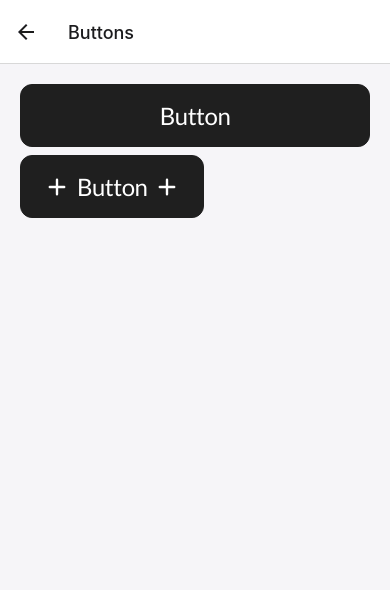
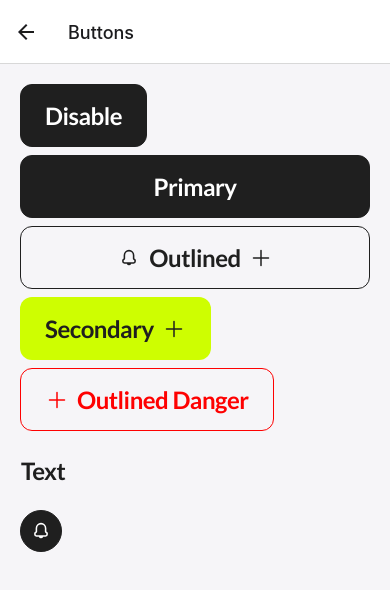
Before and after one commit to daviduzago/budgie, a React Native app: screen /Buttons in a window 390 px wide. Shown: the top 590 px of the page. Built offline with nearby package versions, Linux system fonts and the light colour scheme.

Commit message:
Icon component and Button finishup

```diff
--- a/components/Button.js
+++ b/components/Button.js
@@ -18,7 +18,7 @@ import {View, Pressable} from 'react-native'
 import Spacer from '../utils/Spacer'
 import Typography from './Typography'
 import colors from '../utils/colors'
-import {IconContext} from 'react-icons'
+import Icon from "./Icon/Index"
 
 function ButtonActual(props) {
     const {variant, textVariant, borderColor, onPress, shape, fullWidth = false, iconLeft, iconRight} = props
@@ -29,7 +29,7 @@ function ButtonActual(props) {
     let border = borderColor || background
     let lrPadding = 24
     let tbPadding = 16
-    let iconSize = props.iconSize || 16
+    let iconSize = props.iconSize || 24
 
     if (props.style && props.style.padding === 0) {
         tbPadding = 0
@@ -37,20 +37,25 @@ function ButtonActual(props) {
     }
 
     if (variant === 'secondary') {
-        background = props.background || theme.colors.background50
-        color = theme.colors.primary500
+        background = props.background || colors.accent
+        color = colors.grayPrimary
         border = 'transparent'
     }
     if (variant === 'outlined') {
         background = 'transparent'
-        color = theme.colors.primary500
-        border = borderColor || theme.colors.primary500
+        color = colors.grayPrimary
+        border = borderColor || colors.grayPrimary
+    }
+    if (variant === 'outlined-danger') {
+        background = 'transparent'
+        color = colors.danger
+        border = borderColor || colors.danger
     }
 
     if (variant === 'text') {
         background = 'transparent'
         border = background
-        color = theme.colors.primary500
+        color = colors.grayPrimary
         lrPadding = 0
     }
     if (shape === 'circle') {
@@ -58,25 +63,25 @@ function ButtonActual(props) {
         tbPadding = 8
     }
 
-    if (shape === 'circle' && !props.iconTop) {
+    if (shape === 'circle') {
         title = ''
     }
 
     if (props.color) {
         color = props.color
     }
-    /* if (props.disabled) {
+    if (props.disabled) {
         if (variant !== 'text' && variant !== 'outlined') {
-            background = theme.colors.background50
+            background = colors.gray2
         }
-        color = theme.colors.gray500
+        color = colors.grayPrimary
         if (border) {
-            border = theme.colors.gray500
+            border = colors.gray2
         }
         if (variant === 'text') {
             border = ''
         }
-    } */
+    }
 
     return (
         <Pressable
@@ -113,15 +118,17 @@ function ButtonActual(props) {
             >
                 {!!props.iconLeft && (
                     <>
-                        <IconContext.Provider value={{size: 24, color: color}}>
-                            {iconLeft}
-                        </IconContext.Provider>
+                        <Icon
+                            {...(typeof props.iconLeft === 'string'
+                                ? {name: props.iconLeft, color: color || colors.black, size: iconSize}
+                                : {...{color: color || colors.black, size: iconSize}, ...props.iconLeft})}
+                        />
                         {!!title && <Spacer />}
                     </>
                 )}
 
                 {!!title && (
-                    <Typography variant={textVariant || 'heading2'} normal color={color} style={{...(props.textStyle || {})}}>
+                    <Typography variant={textVariant || 'heading2'} color={color} style={{...(props.textStyle || {})}}>
                         {title}
                     </Typography>
                 )}
@@ -129,9 +136,11 @@ function ButtonActual(props) {
                 {!!props.iconRight && (
                     <>
                         {!!title && <Spacer />}
-                        <IconContext.Provider value={{size: 24, color: color}}>
-                            {iconRight}
-                        </IconContext.Provider>
+                        <Icon
+                            {...(typeof props.iconRight === 'string'
+                                ? {name: props.iconRight, color: color || colors.black, size: iconSize}
+                                : {...{color: color || colors.black, size: iconSize}, ...props.iconRight})}
+                        />
                     </>
                 )}
             </View>
--- /dev/null
+++ b/components/Icon/Index.js
@@ -0,0 +1,106 @@
+/**
+ * Icon
+ * @name Icon
+ * @property {string} name - name of the icon
+ * @property {string} color - Color to override from theme default.
+ * @property {string} size - Size in pixels for the icon.
+ */
+
+import React from 'react'
+import {View} from 'react-native'
+import colors from "../../utils/colors"
+import Svg, {Circle, Path, Defs, ClipPath, G, LinearGradient, Stop} from 'react-native-svg'
+
+const ourIcons = {
+    /* Example: (props) => <Example {...props} />, */
+    bell: (props) => (
+        <SvgIcon {...props} viewBox="0 0 24 25" fill={props.color}>
+            <Path
+                fillRule="evenodd"
+                clipRule="evenodd"
+                d="M12 4a5.6 5.6 0 0 0-5.6 5.6v3.506l-.358.178a2.247 2.247 0 0 0-1.242 2.01V16a2.4 2.4 0 0 0 2.4 2.4h2.536a2.401 2.401 0 0 0 4.527 0H16.8a2.4 2.4 0 0 0 2.4-2.4v-.706c0-.85-.481-1.629-1.242-2.01l-.358-.178V9.6A5.6 5.6 0 0 0 12 4ZM8 9.6a4 4 0 1 1 8 0v3.779c0 .438.247.84.64 1.035l.602.301c.22.11.358.334.358.58V16a.8.8 0 0 1-.8.8H7.2a.8.8 0 0 1-.8-.8v-.706c0-.245.138-.469.358-.579l.602-.3c.392-.197.64-.598.64-1.036v-3.78Z"
+            />
+        </SvgIcon>
+    ),
+    plus: (props) => (
+        <SvgIcon {...props} viewBox="0 0 24 24" fill={props.color}>
+            <Path
+                fillRule="evenodd"
+                clipRule="evenodd"
+                d="M12 3.75a.75.75 0 01.75.75v6.75h6.75a.75.75 0 010 1.5h-6.75v6.75a.75.75 0 01-1.5 0v-6.75H4.5a.75.75 0 010-1.5h6.75V4.5a.75.75 0 01.75-.75z"
+            />
+        </SvgIcon>
+    ),
+}
+
+function SvgIcon(props) {
+    const {size = 24, svgWidth = 24, svgHeight = 24} = props
+    const ratio = svgWidth / svgHeight
+    let autoColor =
+        props.fill === 'currentColor' || props.fill === 'currentColor'
+            ? null
+            : props.color && colors[props.fill]
+                ? colors[props.fill]
+                : props.fill
+                    ? props.fill
+                    : null
+
+    return (
+        <Svg width={size} height={size * ratio} fill={autoColor} xmlns="http://www.w3.org/2000/svg" {...props}>
+            {props.children}
+        </Svg>
+    )
+}
+
+function RenderIcon(props) {
+    if (ourIcons[props.name]) {
+        return ourIcons[props.name](props)
+    } else {
+        console.warn('missing icon', props.name || 'props.name not set')
+        return <></>
+    }
+}
+
+export function IconWrapped(props) {
+    let variant = props.variant || null
+    let borderColor = props.borderColor || null
+    let size = props.size || props.width || 24
+    let color = props.color && colors[props.color] ? colors[props.color] : props.color || colors.body
+    let backgroundColor = props.background && colors[props.background] ? colors[props.background] : props.background || colors.gray900
+    const {innerSize = 0.8, ...passProps} = props
+    let iconSize = size * innerSize
+
+    return (
+        <View
+            style={{
+                width: size,
+                height: size,
+                borderRadius: size * 0.5,
+                backgroundColor,
+                alignItems: 'center',
+                justifyContent: 'center',
+                borderWidth: variant === 'outlined' ? 1 : null,
+                borderColor: borderColor ? colors[borderColor] : null,
+            }}
+        >
+            <RenderIcon
+                {...passProps}
+                name={props.name}
+                color={color}
+                size={iconSize}
+                style={[{width: iconSize, height: iconSize}, {...(props.style || {})}]}
+            />
+        </View>
+    )
+}
+
+export default function Icon(props) {
+    let size = props.size || 24
+    let color = props.color && colors[props.color] ? colors[props.color] : props.color
+
+    return props.wrapped ? (
+        <IconWrapped {...props} />
+    ) : (
+        <RenderIcon {...props} name={props.name} color={color} size={size} style={[{width: size, height: size}, {...(props.style || {})}]} />
+    )
+}
--- a/package.json
+++ b/package.json
@@ -20,6 +20,7 @@
     "react-icons": "^4.8.0",
     "react-native": "0.71.6",
     "react-native-safe-area-context": "^4.5.0",
+    "react-native-svg": "^13.9.0",
     "react-native-web": "~0.18.10"
   },
   "devDependencies": {
--- a/screens/components/ButtonsScreen.js
+++ b/screens/components/ButtonsScreen.js
@@ -1,18 +1,27 @@
 import {View} from "react-native";
+import React from "react";
 import Button from "../../components/Button";
 import Wrapper from "../../components/ui/wrapper";
 import Spacer from "../../utils/Spacer"
-import {HiPlus} from "react-icons/hi";
-import colors from "../../utils/colors";
-
 
 function ButtonsScreen() {
+    const [disabled, setDisabled] = React.useState(false);
     return (
         <Wrapper hasTopNav>
             <View style={{width: "100%", padding: 20}}>
-                <Button fullWidth title={"Button"} />
+                <Button title={disabled ? "Enable" : "Disable"} onPress={() => setDisabled(!disabled)} />
                 <Spacer />
-                <Button iconRight={<HiPlus />} iconLeft={<HiPlus />} title={"Button"} />
+                <Button disabled={disabled} fullWidth title={"Primary"} />
+                <Spacer />
+                <Button disabled={disabled} variant={"outlined"} iconLeft={"bell"} iconRight={"plus"} fullWidth title={"Outlined"} />
+                <Spacer />
+                <Button disabled={disabled} variant={"secondary"} iconRight={"plus"} title={"Secondary"} />
+                <Spacer />
+                <Button disabled={disabled} variant={"outlined-danger"} iconLeft={"plus"} title={"Outlined Danger"} />
+                <Spacer />
+                <Button disabled={disabled} variant={"text"} title={"Text"} />
+                <Spacer />
+                <Button disabled={disabled} shape={"circle"} iconLeft={"bell"} />
             </View>
         </Wrapper>
     );
```
Also changed, not shown: 1 other file (tests, documents, lock files or other folders).
